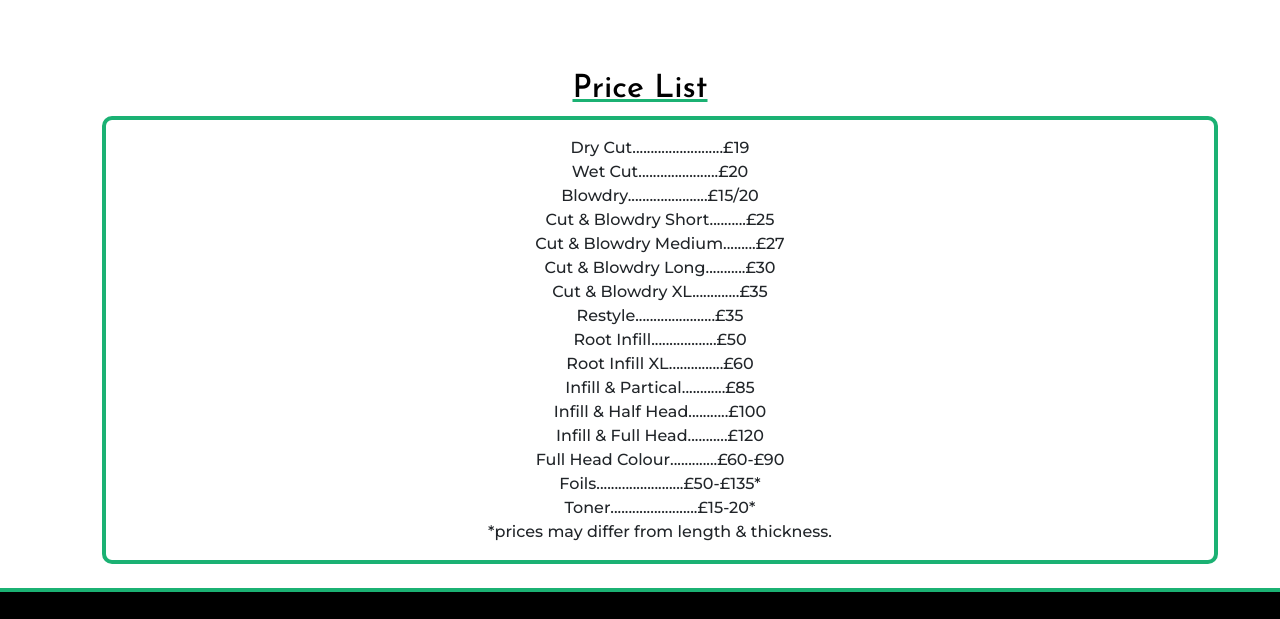
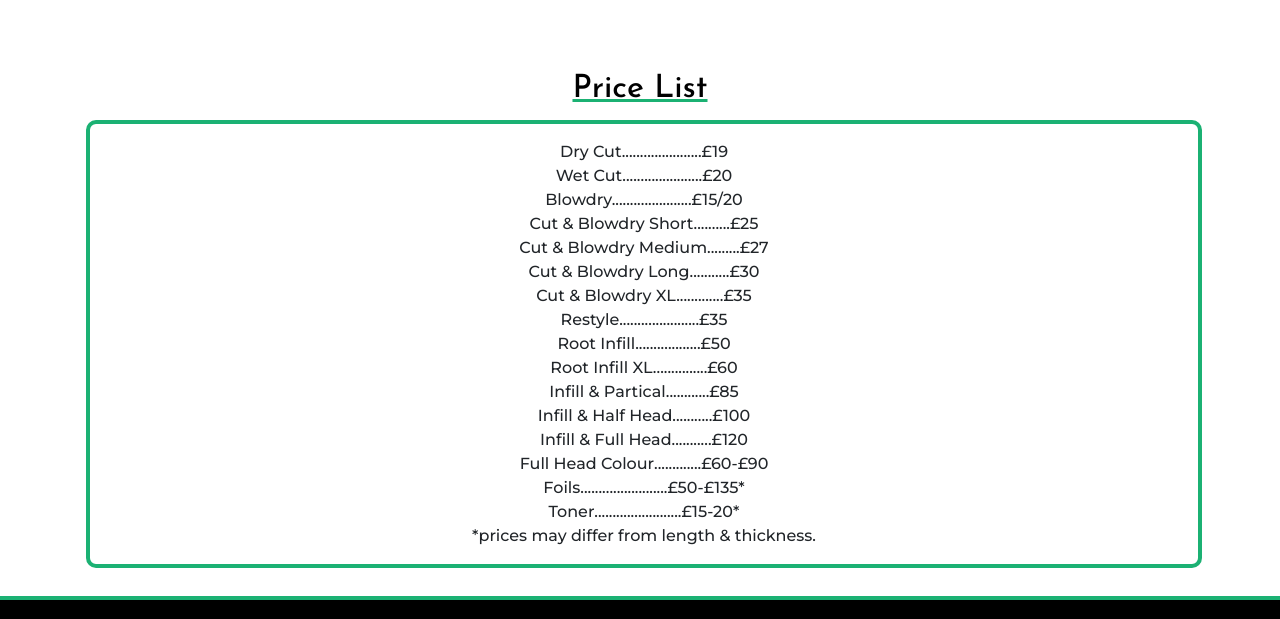
Before and after one commit to FrankRankmore/Meraki, a plain HTML site: page index.html in a window 1280 px wide. Shown: the part 1303-1922 px from the top of the page. Drawn offline with nearby package versions, Linux system fonts and the light colour scheme.

Commit message:
add margin to price list border to centralise

```diff
--- a/index.html
+++ b/index.html
@@ -82,8 +82,8 @@
         <div class="row">
         <h3 class="text-center">Price List</h3>
         <div class="col-12"></div>
-        <ul class="text-center p-3">
-         <li>Dry Cut.........................£19</li>
+        <ul class="text-center m-1 p-3">
+            <li>Dry Cut......................£19</li>
             <li>Wet Cut......................£20</li>
             <li>Blowdry......................£15/20</li>
             <li>Cut & Blowdry Short..........£25</li>
```
Also changed, not shown: 1 other file.
